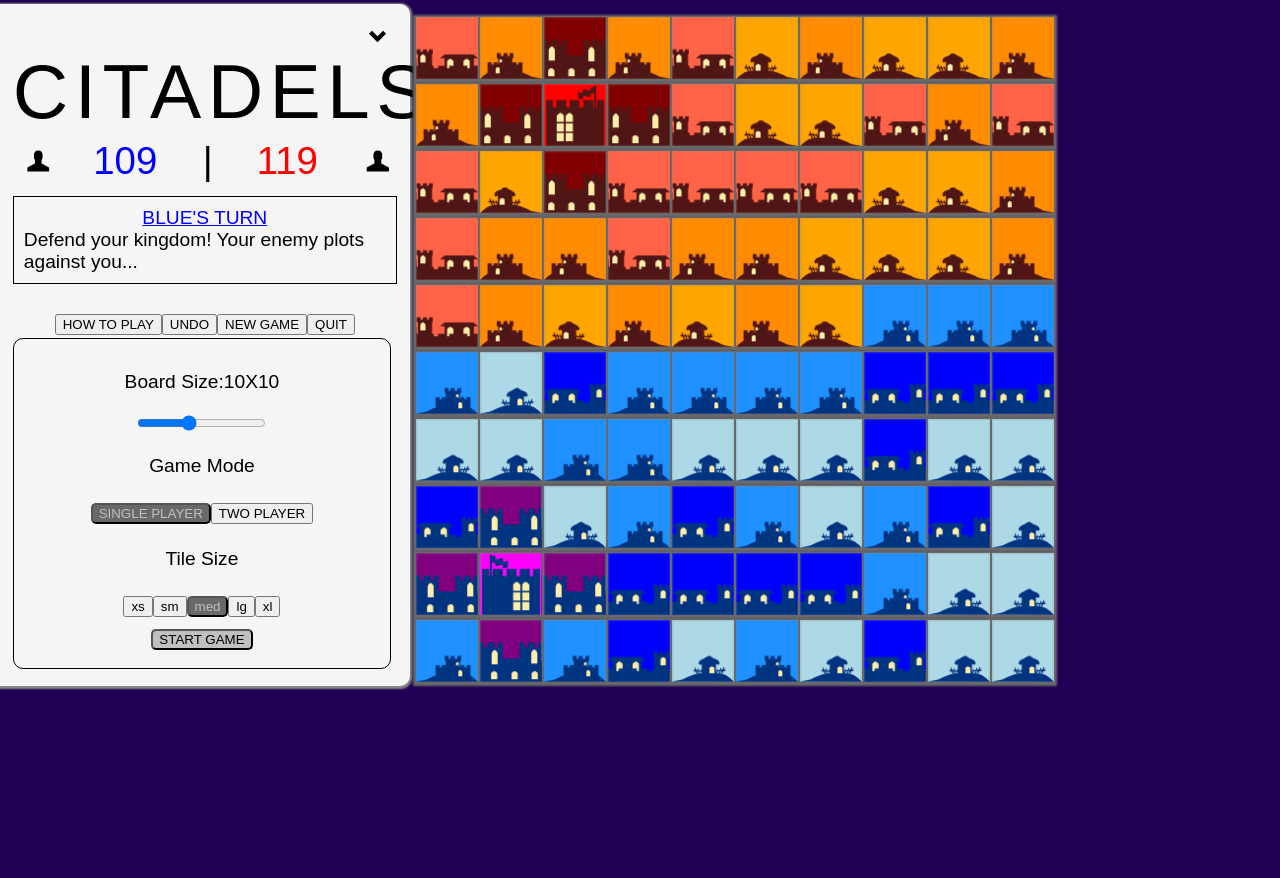
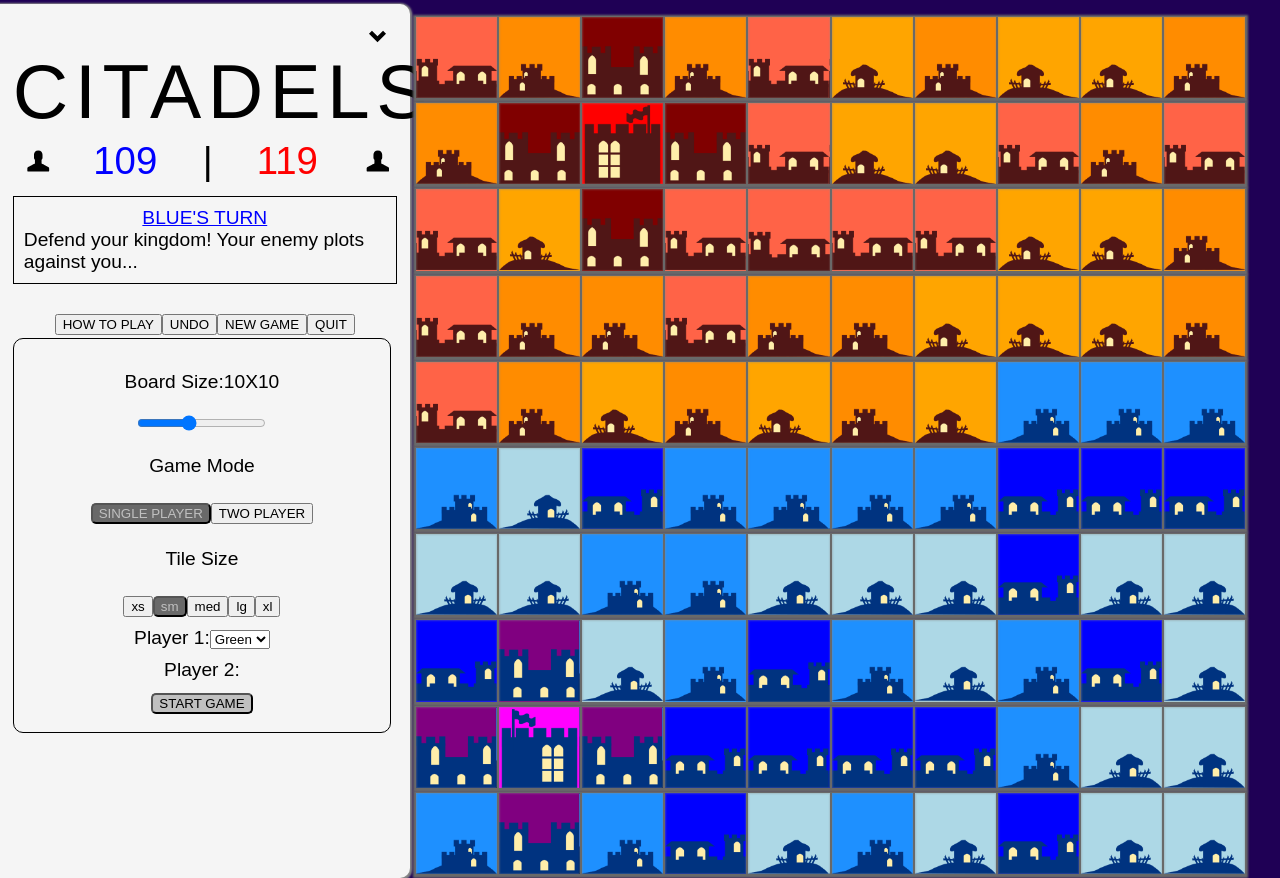
Before and after one commit to AnnaFinnerty/Citadels, a React (Create React App) app: page / in a window 1280 px wide. Both pictures are taken after a click on the button "NEW GAME". Before the commit the page ends 800 px from the top, so only its background shows below. Built offline with nearby package versions, Linux system fonts and the light colour scheme.

Commit message:
Surround fixed, but comp player no working

```diff
--- a/src/App.js
+++ b/src/App.js
@@ -32,7 +32,7 @@ class App extends React.Component {
       twoPlayer: false,
       boardSize: 10,
       difficulty: "easy",
-      tileSize: "5vw",
+      tileSize: "6.5vw",
       tileStyles:[aStyles,bStyles],
       sideBar: true,
       panel: "none",
@@ -45,7 +45,7 @@ class App extends React.Component {
 
   //new game on load
   componentWillMount(){
-      this.newGame(10,"easy","5vw",false);
+      this.newGame(10,"easy","6.5vw",false);
   }
 
   //give each square a random starting value greater than one and less than four
@@ -148,14 +148,18 @@ class App extends React.Component {
 
   //create history
   historyCallBack(squares,teams,message,i){
+      console.log("history call back");
       const history = this.state.history;
       const newMessage = this.writeMessage(message,i);
+
+      //don't advance to the next player if a tile is unplayable
       let nextX;
-      if(message === "capture"){
-          nextX = this.state.xIsNext;
+      if(message === "unplayable"){
+          nextX = this.state.xIsNext ? true : false;
       } else {
           nextX = this.state.xIsNext ? false : true;
       }
+
       this.setState({
               history: history.concat([{
                        squares: squares,
@@ -208,6 +212,7 @@ class App extends React.Component {
               //this.xIsNextCallBack(false);
               break
 
+          //the coordinates not working on capture!
           case "captured":
               newMessage = "The square at " + xy + " was captured! " + team2 + " gets another turn.";
               //this.xIsNextCallBack(false);
--- a/src/components/Board.js
+++ b/src/components/Board.js
@@ -11,6 +11,8 @@ class Board extends React.Component {
   renderSquare(i) {
       const boardSize = this.props.boardSize;
       const updateCB = this.props.updateCB;
+      const squares = this.props.squares;
+      const teams = this.props.teams;
 
       if (this.props.teams[i] !== this.props.teams[i+1]){
           //console.log("no match right");
@@ -26,15 +28,19 @@ class Board extends React.Component {
                     //console.log("no match up");
                     //console.log(i);
                     if(this.props.teams[i] === aStyles){
-                        //console.log("blue isolation!");
+                        console.log("blue isolation!");
+                        console.log(i);
+                        console.log(typeof(i));
                         this.props.teams[i] = bStyles;
                         this.props.squares[i] = 1;
-                        updateCB("captured",i);
+                        updateCB(squares,teams,"captured",i);
                     } else {
-                        //console.log("red isolation!");
+                        console.log("red isolation!");
+                        console.log(i);
+                        console.log(typeof(i));
                         this.props.teams[i] = aStyles;
                         this.props.squares[i] = 1;
-                        updateCB("captured",i);
+                        updateCB(squares,teams,"captured",i);
                     }
                    }
                }
--- a/src/components/Game.js
+++ b/src/components/Game.js
@@ -17,7 +17,7 @@ class Game extends React.Component {
       boardSize: this.props.boardSize,
       squares: this.props.squares,
       teams: this.props.teams,
-      stepNumber: 0,
+      stepNumber: this.props.stepNumber,
       xIsNext: this.props.xIsNext,
       nextTeam: 'A',
       twoPlayer: this.props.twoPlayer,
@@ -49,10 +49,12 @@ class Game extends React.Component {
   updateBoard(squares,teams,message,i){
       console.log("updating board!");
       console.log(message,i)
+      /*
       this.setState({
           squares: squares,
           teams: teams,
       });
+      */
     //save move to history
     this.saveHistory(squares,teams,message,i);
   }
@@ -60,11 +62,11 @@ class Game extends React.Component {
   //sends current gamestate info back to historyCallBack in app
   saveHistory(squares,teams,message,i){
       const callBack = this.props.historyCallBack;
-
+      console.log("saving history");
+      console.log(this.props.xIsNext);
       //update next player to app
       callBack(squares,teams,message,i);
 
-      //computer player setup
        const boardSize = this.state.boardSize;
        const messageCB = this.props.messageCallBack;
        const updateCB = this.updateBoard;
@@ -72,10 +74,10 @@ class Game extends React.Component {
        const difficulty = this.props.difficulty;
 
       //run computer player after delay if two player is true
-       if (this.props.twoPlayer && this.props.xIsNext){
+       if (this.props.xIsNext === true && this.props.twoPlayer){
         //console.log("computer player go!")
         setTimeout(function(){
-          computer_player(!playing,difficulty,squares,teams,boardSize, updateCB,messageCB)}, 1000)
+          computer_player(!playing,difficulty,squares,teams,boardSize, updateCB)}, 1000)
         }
 
       //this is where auto mode will hook in
@@ -95,9 +97,8 @@ class Game extends React.Component {
             boardSize={this.props.boardSize}
             tileSize={this.props.tileSize}
             onClick={(i) => this.handleClick(i)}
-            updateCB={(squares,teams,playing) => this.updateBoard(squares,teams,playing)}
+            updateCB={(squares,teams,message,i) => this.updateBoard(squares,teams,message,i)}
             xIsNext = {this.props.xIsNext}
-            nextTeam = {this.state.nextTeam}
           />
     );
   }
--- a/src/index.css
+++ b/src/index.css
@@ -220,7 +220,7 @@ ul, li {
     -webkit-animation-duration: 8s; /* Safari 4.0 - 8.0 */
     -webkit-animation-iteration-count: infinite;
     animation-name: start-glow;
-    animation-duration: 8s;
+    animation-duration: 4s;
     animation-iteration-count: infinite;
 }
 
@@ -233,12 +233,9 @@ ul, li {
 /* Standard syntax */
 @keyframes start-glow {
     0%   {background-color: white;}
-    30%   {background-color: white;}
-    50%  {background-color: rgba(212,175,55,.6);
+    50%  {background-color: rgba(212,175,55,.8);
           box-shadow: 0px 0px 20px rgba(212,175,55,.6);
-          border: 1px solid silver;
-          }
-    70%   {background-color: white;}
+        }
     100% {background-color: white;}
 }
 
--- a/src/scripts/computer_player.js
+++ b/src/scripts/computer_player.js
@@ -5,12 +5,12 @@ import coordinates from './coordinates';
 import test_surroundings from './test_surroundings';
 import play from './play';
 
-function computer_player(playing, difficulty, squares,teams, boardSize, updateCB, messageCB){
+function computer_player(playing, difficulty, squares,teams, boardSize, updateCB){
     console.log("Computer player's Turn");
-    console.log(squares);
-    console.log(boardSize);
-    console.log(teams);
-    console.log(difficulty);
+    //console.log(squares);
+    //console.log(boardSize);
+    //console.log(teams);
+    //console.log(difficulty);
 
     var possible_moves = choose_hard(boardSize,squares,teams);
     var random = Math.floor(Math.random()*possible_moves.length);
@@ -20,10 +20,8 @@ function computer_player(playing, difficulty, squares,teams, boardSize, updateCB
 
     const play_result = play(i, playing,squares,teams, boardSize);
     //console.log(play_result);
-    const message = play_result[0];
 
-    updateCB(squares,teams,playing);
-    messageCB(message,i,playing);
+    updateCB(play_result[0],play_result[1],play_result[2],play_result[3]);
 
   }
 
--- a/src/scripts/human_player.js
+++ b/src/scripts/human_player.js
@@ -10,10 +10,8 @@ function human_player(i, playing,squares,teams, boardSize, updateCB) {
 
     const play_result = play(i, playing,squares,teams, boardSize);
     //console.log(play_result);
-    const message = play_result[0];
 
-    //messageCB(message,i,playing);
-    updateCB(squares,teams,message,i);
+    updateCB(play_result[0],play_result[1],play_result[2],play_result[3]);
 }
 
 export default human_player;
--- a/src/scripts/play.js
+++ b/src/scripts/play.js
@@ -11,17 +11,17 @@ function play(i, playing,squares,teams, boardSize, updateCB) {
     // If team A is playing
     if (playing){
         // increment for team A on an 'A' tile
-        if(teams[i] === aStyles && testSurroundings(i,aStyles,squares,teams,boardSize)){
+        if(teams[i] === aStyles ){
             squares[i] = squares[i]+1;
             teams[i] = aStyles;
-            return ["fortify",squares,teams];
+            return [squares,teams,"fortify",i];
           // increment for Team 'B' on an 'A' tile
         } else if (teams[i] === bStyles && testSurroundings(i,bStyles,squares,teams, boardSize)) {
             //take a 'B' tile for Team A if it's a 1
             if (squares[i] === 1){
                 teams[i] = aStyles;
                 squares[i] = squares[i]+0;
-                return ["conquer",squares,teams];
+                return [squares,teams,"conquer",i];
             // or decrement a 'B' tile for Team A if it's > 1
             } else if (squares[i] > 6){
                 squares[i] = 6
@@ -29,28 +29,28 @@ function play(i, playing,squares,teams, boardSize, updateCB) {
                 squares[i] = 1
             } else {
                 squares[i] = squares[i]-1;
-                return ["attack",squares,teams];
+                return [squares,teams,"attack",i];
             }
 
         // if Team A doesn't select a playable square, don't move to next turn;
         } else {
             squares[i] = squares[i]+0;
-            return ["unplayable"];
+            return [squares,teams,"unplayable",i];
         }
     // Team B's turn
     } else {
         // increment for Team B on a B tile
-        if(teams[i] === bStyles && testSurroundings(i,bStyles,squares,teams, boardSize)){
+        if(teams[i] === bStyles ){
             squares[i] = squares[i]+1;
             teams[i] = bStyles;
-            return ["fortify",squares,teams];
+            return [squares,teams,"fortify",i];
         // increment for Team B on an 'A' tiles
         } else if (teams[i] === aStyles && testSurroundings(i,aStyles,squares,teams,boardSize)) {
             //take an 'A' tile for Team B if it's a 1
             if (squares[i] === 1){
                 teams[i] = bStyles;
                 squares[i] = squares[i]+0;
-                return ["conquer",squares,teams];
+                return [squares,teams,"conquer",i];
             // or decrement a 'B' tile for Team A if it's > 1
             } else if (squares[i] > 6){
                 squares[i] = 6
@@ -58,12 +58,12 @@ function play(i, playing,squares,teams, boardSize, updateCB) {
                 squares[i] = 1
             } else {
                 squares[i] = squares[i]-1;
-                return ["attack",squares,teams];
+                return [squares,teams,"attack",i];
               }
         // if Team B doesn't select a playable square, don't move to next turn;
         } else {
             squares[i] = squares[i]+0;
-            return ["unplayable"];
+            return [squares,teams,"unplayable",i];
             }
     }
 
--- a/src/views/NewGame.js
+++ b/src/views/NewGame.js
@@ -84,7 +84,7 @@ class NewGame extends Component{
 
             //tilesize button array
             const tilesize_button_array = ["xs","sm","med","lg","xl"];
-            const tilesize_value_array=["2vw","3.5vw","5vw","6.5vw","8vw"]
+            const tilesize_value_array=["3.5vw","6.5vw","9vw","13vw","17vw"]
             const tilesize_buttons = tilesize_value_array.map((value,index) => {
                 let tilesizeStyle;
                 if(this.state.tileSize === value){
@@ -116,6 +116,15 @@ class NewGame extends Component{
             } else {
                 difficulty_settings = <div></div>
             }
+
+            //player settings buttons
+            const aColorSchemes = [
+                "blue",//"blue"
+                "green",
+                "purple",
+                "yellow",
+                "red"];
+            const bColorSchemes = aColorSchemes.slice().reverse();
 
             //add button glow
             let button_id;
@@ -171,6 +180,13 @@ class NewGame extends Component{
                         {tilesize_buttons}
                      </div>
                      <div className="buttons">
+                         Player 1:
+                         <select>
+                             <option value="option">Green</option>
+                         </select>
+                     </div>
+                     <div className="buttons">Player 2:</div>
+                     <div className="buttons">
                         <button id={button_id}
                                 onClick={this.handleOnSubmit}
                          >
```
Also changed, not shown: src/bugs.js (+12 -8 lines).
